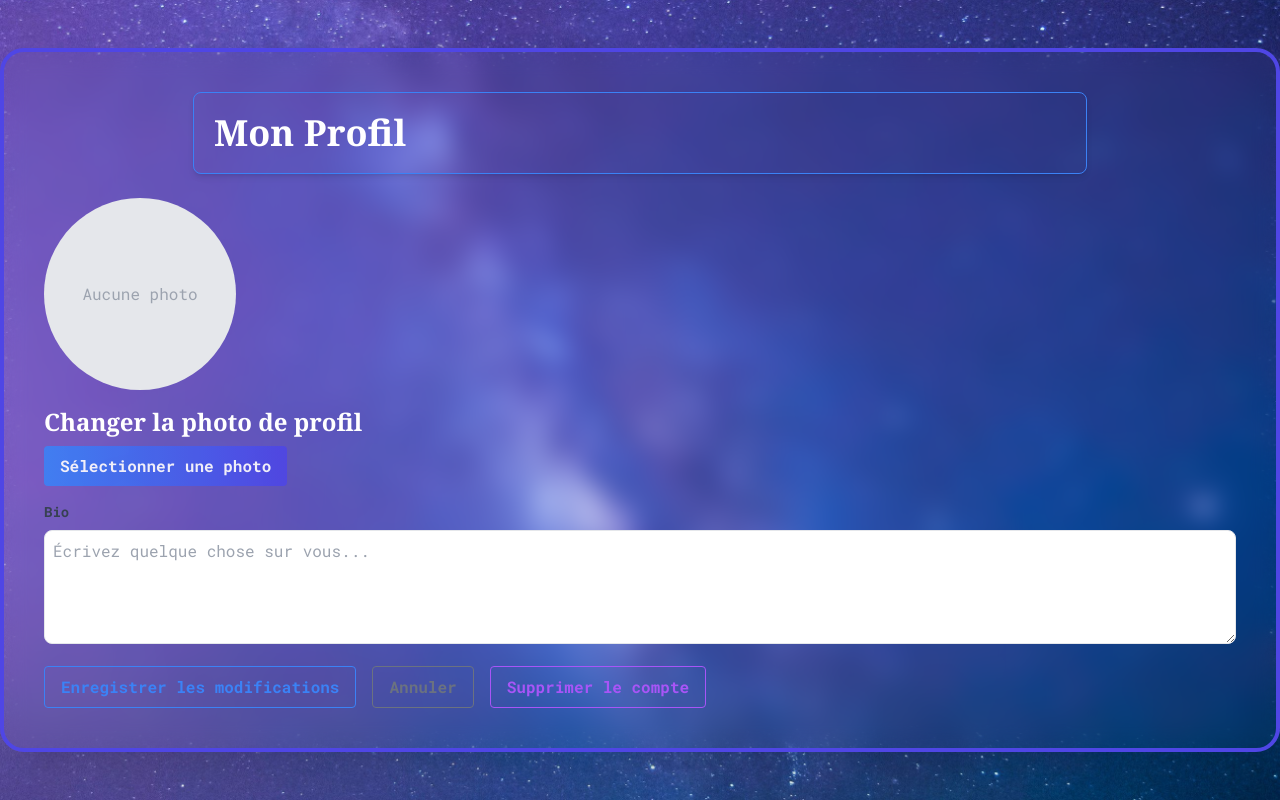
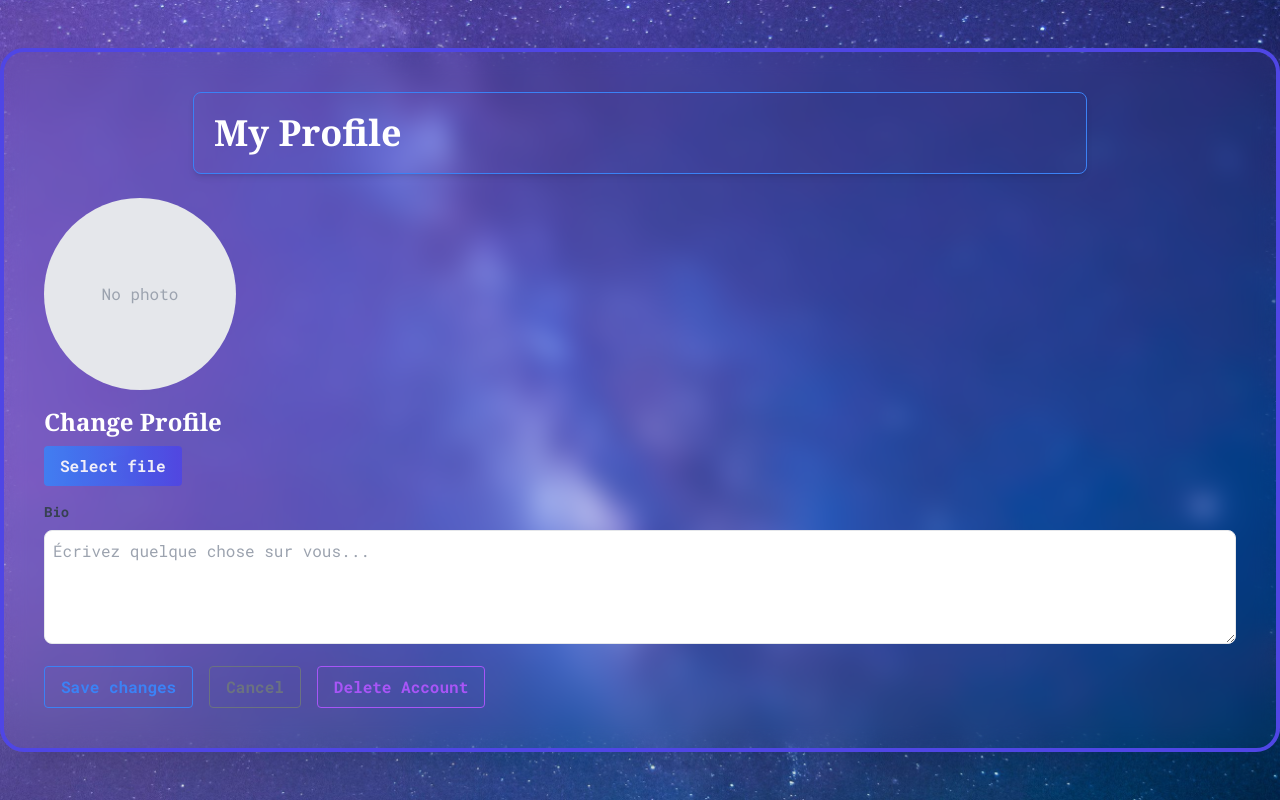
Before and after one commit to Marvindje/The-review-perso, a React (Vite) app in the folder frontend/: page /mon-profil in a window 1280 px wide. Built offline with nearby package versions, Linux system fonts and the light colour scheme.

Commit message:
page mon profil traduite en anglais

```diff
--- a/frontend/src/pages/MonProfil.jsx
+++ b/frontend/src/pages/MonProfil.jsx
@@ -71,7 +71,7 @@ function MonProfil() {
     >
       {showAlert && (
         <div className="fixed top-0 right-0 p-2 text-white bg-green-500 rounded-bl-lg z-50">
-          Modifications enregistrées !
+          Saved changes !
         </div>
       )}
       <motion.div
@@ -87,7 +87,7 @@ function MonProfil() {
           animate={{ scale: 1 }}
           transition={{ duration: 0.5 }}
         >
-          Mon Profil
+          My Profile
         </motion.h1>
         <div className="mb-4">
           {profilePhoto ? (
@@ -99,14 +99,14 @@ function MonProfil() {
             />
           ) : (
             <div className="w-48 h-48 mb-4 bg-gray-200 rounded-full flex items-center justify-center text-gray-400">
-              Aucune photo
+              No photo
             </div>
           )}
           <label
             className="block mb-2 text-2xl font-bold"
             style={{ fontFamily: "Georgia, serif", color: "#FFFFFF" }}
           >
-            Changer la photo de profil
+            Change Profile
             <input
               className="hidden"
               id="photo"
@@ -119,7 +119,7 @@ function MonProfil() {
             className="px-4 py-2 font-bold text-white bg-gradient-to-r from-blue-500 to-indigo-600 rounded focus:outline-none focus:shadow-outline hover:from-indigo-600 hover:to-blue-500 transition-all duration-300 ease-in-out opacity-90 hover:opacity-100"
             onClick={() => document.getElementById("photo").click()}
           >
-            Sélectionner une photo
+            Select file
           </button>
         </div>
         <div className="w-full mb-4">
@@ -144,19 +144,19 @@ function MonProfil() {
             className="px-4 py-2 font-semibold text-blue-500 bg-transparent border border-blue-500 rounded focus:outline-none hover:bg-blue-500 hover:text-white transition-all duration-300 ease-in-out"
             onClick={handleSaveChanges}
           >
-            Enregistrer les modifications
+            Save changes
           </button>
           <button
             className="px-4 py-2 font-semibold text-gray-500 bg-transparent border border-gray-500 rounded focus:outline-none hover:bg-gray-500 hover:text-white transition-all duration-300 ease-in-out"
             onClick={() => window.location.reload()}
           >
-            Annuler
+            Cancel
           </button>
           <button
             className="px-4 py-2 font-semibold text-purple-500 bg-transparent border border-purple-500 rounded focus:outline-none hover:bg-red-500 hover:text-white transition-all duration-300 ease-in-out"
             onClick={handleDeleteAccount}
           >
-            Supprimer le compte
+            Delete Account
           </button>
         </div>
       </motion.div>
```
